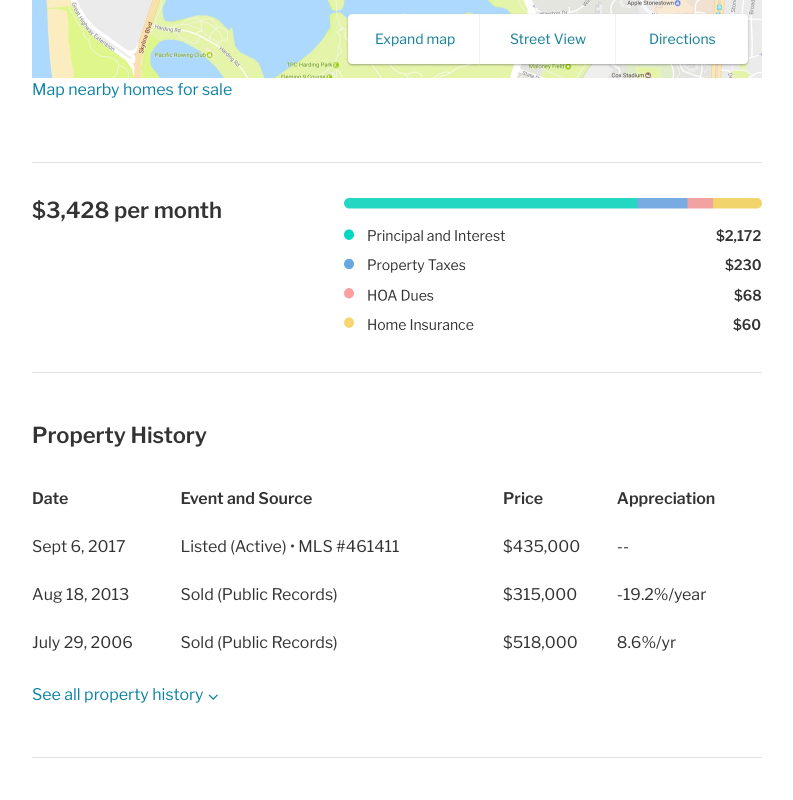
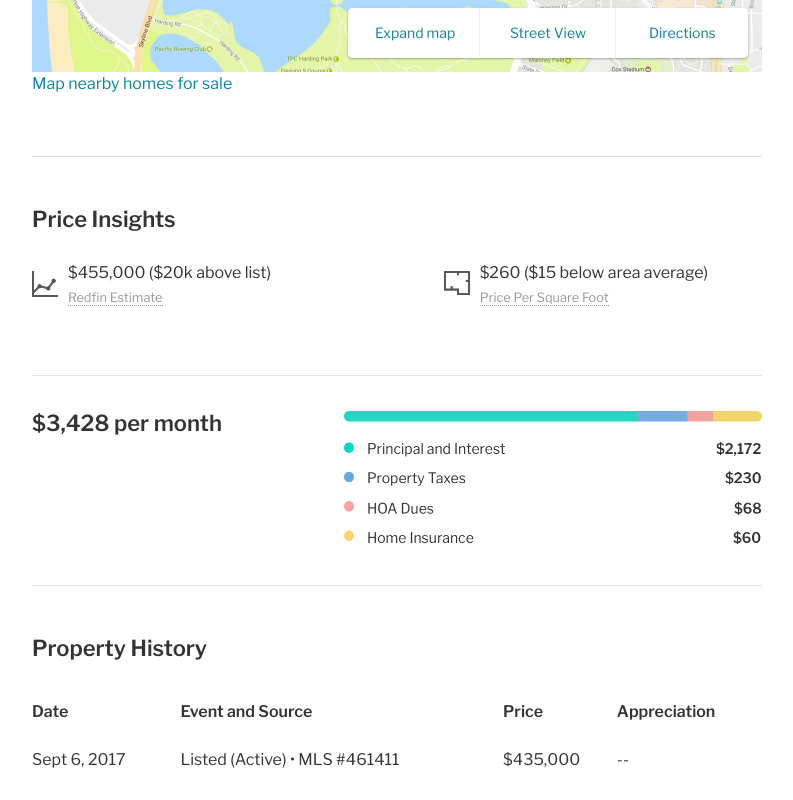
Before and after one commit to mattjsperling/home-ldp, a plain HTML site: page index.html in a window 1280 px wide. Shown: the part 1629-2429 px from the top of the page, without its empty margins (53-846 px from the left). Drawn offline with nearby package versions, Linux system fonts and the light colour scheme.

Commit message:
Adding pricing insights, putting action bar in sticky right rail

```diff
--- a/css/custom.css
+++ b/css/custom.css
@@ -146,6 +146,23 @@ u {
   float: right;
   margin-left: 40px;
 }
+
+/*!  price-insights  */
+
+.price-insights {
+  padding: 50px 0px 50px;
+  border-bottom: 1px solid #E2E2E2;
+}
+
+.price-insights h4 {
+  margin-bottom: 30px;
+}
+
+.price-insights-icon {
+  width: 36px;
+  padding: 10px 10px 0px 0px;
+}
+
 
 /*!  About This Home  */
 
--- a/index.html
+++ b/index.html
@@ -27,7 +27,7 @@
       <div class="container">
         <div class="row">
           <nav id="smart-nav">
-            <ul class="nav">
+            <ul class="nav nav-fill">
               <li class="nav-item">
                 <a class="nav-link active" href="#homeOverview">Overview</a>
               </li>
@@ -51,11 +51,6 @@
               </li>
             </ul>
           </nav>
-          <div class="action-bar">
-              <img class="align-middle" src="img/icons/favorite.png">
-              <img class="align-middle" src="img/icons/share.png">
-              <img class="align-middle" src="img/icons/xout.png">
-          </div>
         </div>
       </div>
     </div>
@@ -93,7 +88,7 @@
             <p class="address float-left">3430 Valentia St, Denver, CO 80238</p>
             <p class="time-listed float-right">On Redfin: 30 days</p>
             <div class="clearfix"></div>
-            <h3 class="float-left">$435,000 <br/> <small class="text-muted"><u>Redfin Estimate</u>: $455,000</small></h3>
+            <h3 class="float-left">$435,000 <br/> <small class="text-muted">$260/sq. ft. • <u>Redfin Estimate</u>: $455,000</small></h3>
             <h3 class="detail-info">1,671<br/> <small class="text-muted">Square Feet</small></h3>
             <h3 class="detail-info">3<br/> <small class="text-muted">Baths</small></h3>
             <h3 class="detail-info">3<br/> <small class="text-muted">Beds</small></h3>
@@ -160,6 +155,26 @@
             <a class="text-primary more-facts">Map nearby homes for sale</a>
           </div>
 <!-- End Map -->
+
+<!-- Price Insights -->
+          <div class="price-insights">
+            <h4>Price Insights</h4>
+            <div class="row">
+              <div class="col">
+                <img src="img/icons/activity.png" class="float-left price-insights-icon">
+                <p>$455,000 ($20k above list) <br><small class="text-muted"><u>Redfin Estimate</u></small></p>
+              </div>
+
+              <div class="col-1"></div>
+
+              <div class="col">
+                <img src="img/icons/floorplan.png" class="float-left price-insights-icon">
+                <p>$260 ($15 below area average) <br><small class="text-muted"><u>Price Per Square Foot</u></small></p>
+              </div>
+            </div>
+
+          </div>
+<!-- End Price Insights -->
 
 <!-- Mortgage Calculator -->
           <div>
@@ -291,7 +306,7 @@
 <!-- Right Rail -->
         <div class="col-xl-4 d-none d-xl-block">
           <div class="sticky-top sticky-right-rail">
-            <img src="img/tour-scheduler.png" class="full-width-img">
+            <img src="img/tour-scheduler-actions.png" class="full-width-img">
           </div>
         </div> <!-- End Right Rail -->
       </div> <!-- End Row -->
```
Also changed, not shown: img/icons/activity.png (added), img/icons/floorplan.png (added), img/tour-scheduler-actions.png (added).
